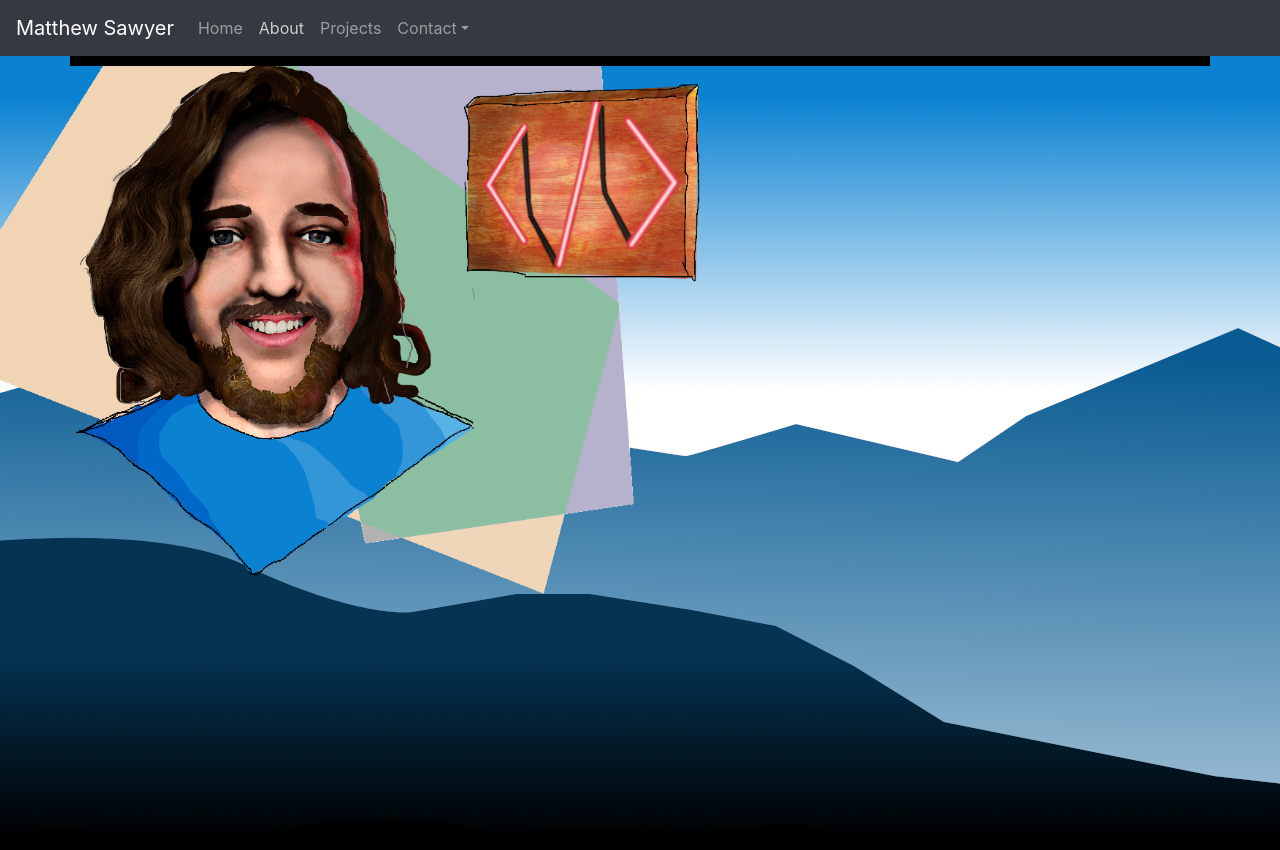
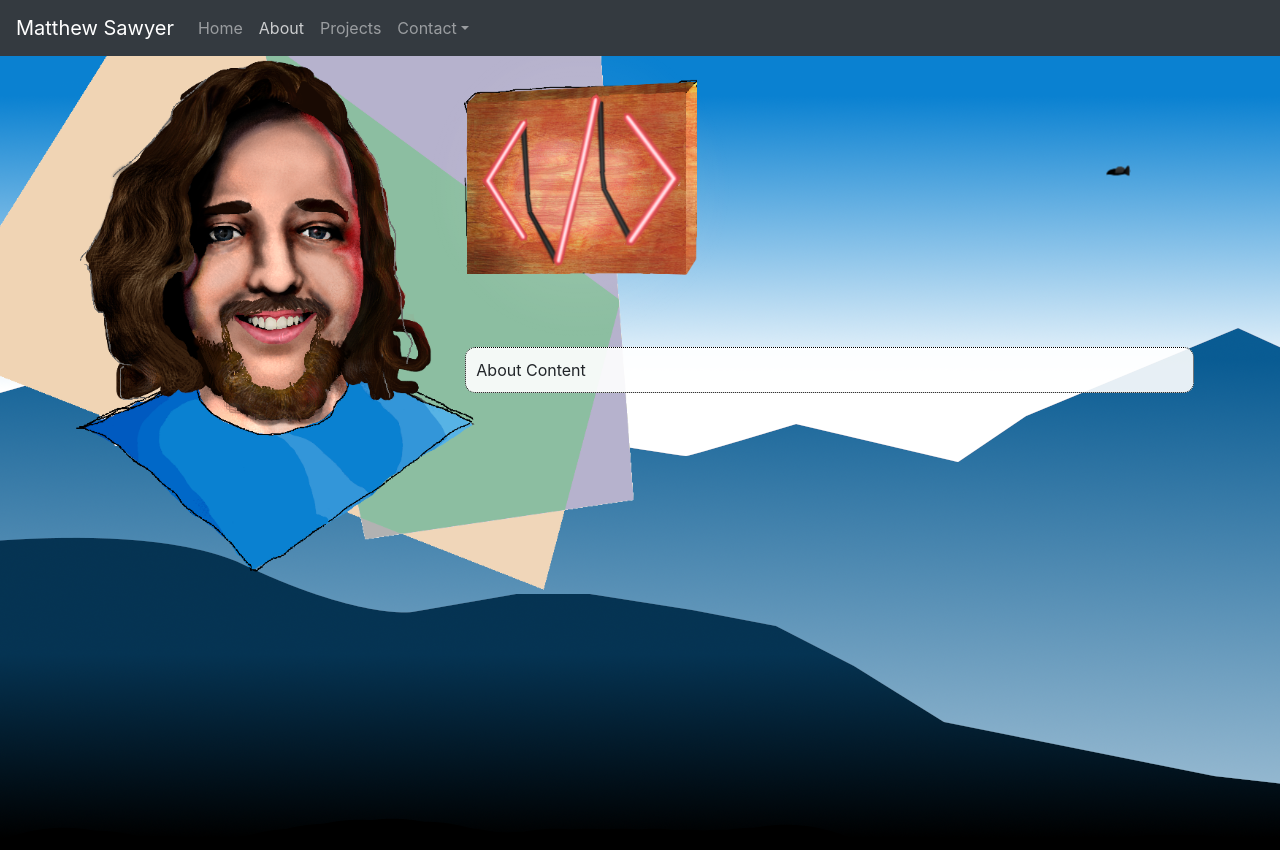
Before and after one commit to TheMatthewSawyer/TheMatthewSawyer.github.io, a React (Create React App) app in the folder client/: page / in a window 1280 px wide. Both pictures are taken after a click on the button "About". Shown: the top 850 px of the page. Built offline with nearby package versions, Linux system fonts and the light colour scheme.

Commit message:
Added <div> birds in the background of the about section! You can click them. Minor art changes throughout the about section.

```diff
--- a/client/src/App.css
+++ b/client/src/App.css
@@ -71,6 +71,7 @@ body {
     -moz-user-select: none;
     -ms-user-select: none;
     user-select: none;
+    -webkit-user-drag: none;
 }
 
 .visible {
@@ -103,22 +104,6 @@ Didn't end up using this but it creates a speech bubble. May use later
     padding: 0px 0px 12% 0px;
 } */
 
-#mydiv {
-    position: absolute;
-    z-index: 9;
-    background-color: #f1f1f1;
-    border: 1px solid #d3d3d3;
-    text-align: center;
-  }
-
-  #mydivheader {
-    padding: 10px;
-    cursor: move;
-    z-index: 10;
-    background-color: #2196F3;
-    color: #fff;
-  }
-
 /*
 Navbar
 */
@@ -134,6 +119,46 @@ Navbar
 .nav-link:hover {
     transform: scale(1.1);
 }
+
+.divBirdWing {
+    height: 50px;
+    width: 50px;
+    animation: wing 1s infinite alternate-reverse;
+    background: rgb(91,91,91);
+    background: -moz-linear-gradient(180deg, rgba(91,91,91,1) 0%, rgba(0,0,0,1) 100%);
+    background: -webkit-linear-gradient(180deg, rgba(91,91,91,1) 0%, rgba(0,0,0,1) 100%);
+    background: linear-gradient(180deg, rgba(91,91,91,1) 0%, rgba(0,0,0,1) 100%);
+    filter: progid:DXImageTransform.Microsoft.gradient(startColorstr="#5b5b5b",endColorstr="#000000",GradientType=1);
+    /* z-index: -1; */
+}
+
+.birdBody {
+    height: 50px;
+    width: 50px;
+    clip-path: polygon(17% 46%, 34% 41%, 55% 42%, 78% 43%, 86% 32%, 92% 28%, 96% 36%, 96% 43%, 98% 50%, 96% 57%, 96% 64%, 94% 70%, 78% 62%, 50% 67%, 34% 67%, 20% 64%, 8% 64%, 3% 66%, 4% 59%, 9% 52%);
+    background: rgb(29,29,29);
+    background: -moz-linear-gradient(90deg, rgba(29,29,29,1) 7%, rgba(0,0,0,1) 10%, rgba(0,0,0,1) 73%, rgba(37,37,37,1) 100%);
+    background: -webkit-linear-gradient(90deg, rgba(29,29,29,1) 7%, rgba(0,0,0,1) 10%, rgba(0,0,0,1) 73%, rgba(37,37,37,1) 100%);
+    background: linear-gradient(90deg, rgba(29,29,29,1) 7%, rgba(0,0,0,1) 10%, rgba(0,0,0,1) 73%, rgba(37,37,37,1) 100%);
+    filter: progid:DXImageTransform.Microsoft.gradient(startColorstr="#1d1d1d",endColorstr="#252525",GradientType=1);
+    position: absolute;
+    /* top: 100px; */
+    /* z-index: -1; */
+}
+
+.birdContainer {
+    z-index: -1;
+    position: absolute;
+    /* left: 0; */
+    /* transition-timing-function: cubic-bezier(1, 0.7, 1, 0.8); */
+    /* animation: fly 20s linear; */
+    opacity: 0;
+
+}
+.birdClick {
+    cursor: crosshair;
+}
+
 
 /*
 `7MMF'  `7MMF'
@@ -226,7 +251,7 @@ P"Ybmmd"  .JMML. YA..JMML..JMML..JMML.    .JMML. YMbmd'   `Ybmd9'
     top: 120%;
     left: 0;
     right: 0;
-    background-color: white;
+    background-color: rgb(255, 255, 255);
     border: 2px solid black;
     padding: 5px 20px;
     font-size: 18px;
@@ -278,6 +303,7 @@ P"Ybmmd"  .JMML. YA..JMML..JMML..JMML.    .JMML. YMbmd'   `Ybmd9'
     animation: fadeIn 200ms linear;
     position: relative;
     margin: 0 auto;
+
 }
 
 #containTheFace {
@@ -286,7 +312,7 @@ P"Ybmmd"  .JMML. YA..JMML..JMML..JMML.    .JMML. YMbmd'   `Ybmd9'
     left: 50%;
     margin-left: -600px;
     animation: pulse infinite 8s;
-    animation-delay: 4s;
+    animation-delay: 1s;
     animation-direction: alternate-reverse;
     /* radial-gradient(circle, rgb(255, 0, 0) 1%, rgba(0, 128, 0, 0) 15%, rgba(0, 0, 255, 0) 60%); */
     background-position-x: -400px;
@@ -301,7 +327,10 @@ P"Ybmmd"  .JMML. YA..JMML..JMML..JMML.    .JMML. YMbmd'   `Ybmd9'
     height: 540px;
     left: calc(10% - 200px);
 }
-#aboutBody{ width: 100%;}
+#aboutBody{
+    width: 100%;
+    margin-top: 290px;
+}
 
 /*
 
@@ -358,7 +387,6 @@ Wb  YML.dML..d'    MM    MM    MM  YM.    , `Mb    MM    MM  8M   MM
         z-index: 1;
         height: 340px;
         left: 20%;
-        border: 2px solid black;
     }
     #aboutBody{
         margin-top: 340px;
@@ -366,6 +394,7 @@ Wb  YML.dML..d'    MM    MM    MM  YM.    , `Mb    MM    MM  8M   MM
     #containTheFace {
         background-image: none;
     }
+
 }
 
 @media only screen and (max-width: 499px) {
@@ -479,3 +508,35 @@ Wb  YML.dML..d'     MM `Mb. YM.    ,     VVV    L.   I8
     radial-gradient(circle, rgba(255, 255, 255, 0) 1% 1%, rgba(0, 128, 0, 0) 15%, rgba(0, 0, 255, 0) 60%);
     }
 }
+
+@keyframes bird {
+    0% {
+        clip-path: polygon(36% 25%, 60% 7%, 67% 10%, 70% 18%, 69% 25%, 67% 36%, 60% 45%, 69% 51%, 79% 55%, 90% 51%, 86% 68%, 56% 57%, 21% 55%, 0 46%, 11% 39%, 23% 38%);
+    }
+    100% {
+        clip-path: polygon(23% 38%, 37% 31%, 53% 28%, 81% 41%, 94% 39%, 94% 49%, 69% 52%, 66% 64%, 70% 82%, 63% 93%, 32% 67%, 33% 59%, 25% 54%, 14% 51%, 2% 46%, 13% 40%);
+    }
+}
+
+@keyframes wing {
+    0% {
+        clip-path: polygon(52% 13%, 65% 3%, 75% 16%, 79% 26%, 71% 53%, 62% 61%, 36% 61%, 40% 31%);
+    }
+    100% {
+        clip-path: polygon(45% 82%, 59% 100%, 76% 89%, 73% 75%, 71% 64%, 61% 53%, 41% 53%, 46% 61%);
+    }
+}
+
+@keyframes fly {
+    0% {
+        opacity: 1;
+        right: -50px;
+    }
+    99% {
+        opacity: 1;
+        right: 120%;
+    }
+    100% {
+        opacity: 0;
+    }
+}
--- a/client/src/components/pages/About.js
+++ b/client/src/components/pages/About.js
@@ -10,32 +10,89 @@ import background from '../images/background.png';
 
 function About() {
 
-    React.useEffect(()=>{
+    React.useEffect(() => {
         var x = document.getElementsByTagName("BODY")[0];
         x.style.backgroundImage = `url('${background}')`;
         x.style.backgroundColor = 'black';
         x.style.backgroundPositionY = '56px';
         x.style.backgroundRepeat = 'no-repeat';
-        // background-position-x: -400px;
-        // background-position-y: -70px;
-        // background-repeat: no-repeat;
-    },[])
+
+        birdApplicator();
+
+        function birdApplicator() {
+            let topPosition = Math.floor((Math.random() * 400) + 100);
+            let scale = Math.random().toFixed(1);
+            if (scale < 0.5) {
+                scale = 1 - scale;
+            }
+            let speed = 12 / scale;
+            let newBirdSpeed = Math.floor((Math.random() * 4) + 1)*1000;
+            console.log(newBirdSpeed);
+            let birdOut = document.createElement('div');
+            birdOut.innerHTML =
+                `
+            <div value='false' class='birdClick' style="top: ${topPosition}px; animation: fly ${speed}s linear; transform: scale(${scale}); height: 50px; width: 50px; padding-left: 50px; z-index: 100; background-color: transparent; position: absolute"></div>
+            <div class='birdContainer' style="top: ${topPosition}px; animation: fly ${speed}s linear; transform: scale(${scale})">
+                <div class='birdBody'></div>
+                <div class='divBirdWing'></div>
+            </div>
+            `;
+            console.log('speed', speed, 'scale', scale, 'top', topPosition);
+            if (document.getElementById('birdUp')) {
+                document.getElementById('birdUp').appendChild(birdOut);
+                setTimeout(function () {
+                    birdApplicator();
+                    return;
+                }, newBirdSpeed);
+                setTimeout(function () {
+                        birdOut.remove();
+                }, speed*1000-100)
+            }
+            let birdClick = document.getElementsByClassName('birdClick');
+            if (birdClick) {
+                for (let x = 0; x < birdClick.length; x++) {
+                    if (document.getElementsByClassName('birdClick')[x].getAttribute('value') === 'false') {
+                        document.getElementsByClassName('birdClick')[x]
+                            .addEventListener("click", function (e) {
+                                e.target.style.display = 'none';
+                                e.target.nextElementSibling.style.transition = 'all 5s ease-out';
+                                e.target.nextElementSibling.style.transform = 'rotate(180deg) translateY(-100vh)';
+                                e.target.nextElementSibling.lastElementChild.style.animation = 'wing 75ms infinite alternate-reverse';
+                                setTimeout(function () {
+                                    if (e.target.nextSibling && e.target) {
+                                        e.target.nextSibling.remove();
+                                        e.target.remove();
+                                    }
+                                }, 5000);
+                            });
+                        document.getElementsByClassName('birdClick')[x].setAttribute('value', 'true');
+                    }
+                }
+            }
+            return;
+        }
+
+    }, []);
 
     return (
 
         <div>
             <div id='keyboardContainer'>
-                <img id='aboutKeyboard' src={keyboard} alt="Keyboard in sketchy style" />
+                <img id='aboutKeyboard' src={keyboard} alt="Keyboard in sketchy style"  className='cantTouchThis'/>
             </div>
-            <Container style={{ border: '5px solid black' }}>
+            <div id='birdUp'></div>
+            <Container style={{ border: '1px solid transparent' }}>
                 <div id='containTheFace'>
-                    <img id='face' src={face} />
+                    <img id='face' src={face}/>
                 </div>
                 <div id='aboutBody'>
                     <Row>
-                        <Col>
+                        <Col md={4}>
                         </Col>
                         <Col>
+                            <div style={{ border: '1px dotted black', borderRadius: '10px', backgroundColor: 'rgba(255, 255, 255, 0.90)', padding: '10px', }}>
+                                About Content
+                            </div>
                         </Col>
                     </Row>
 
```
Also changed, not shown: client/src/components/images/face.png, client/src/components/images/keyboard.png.
